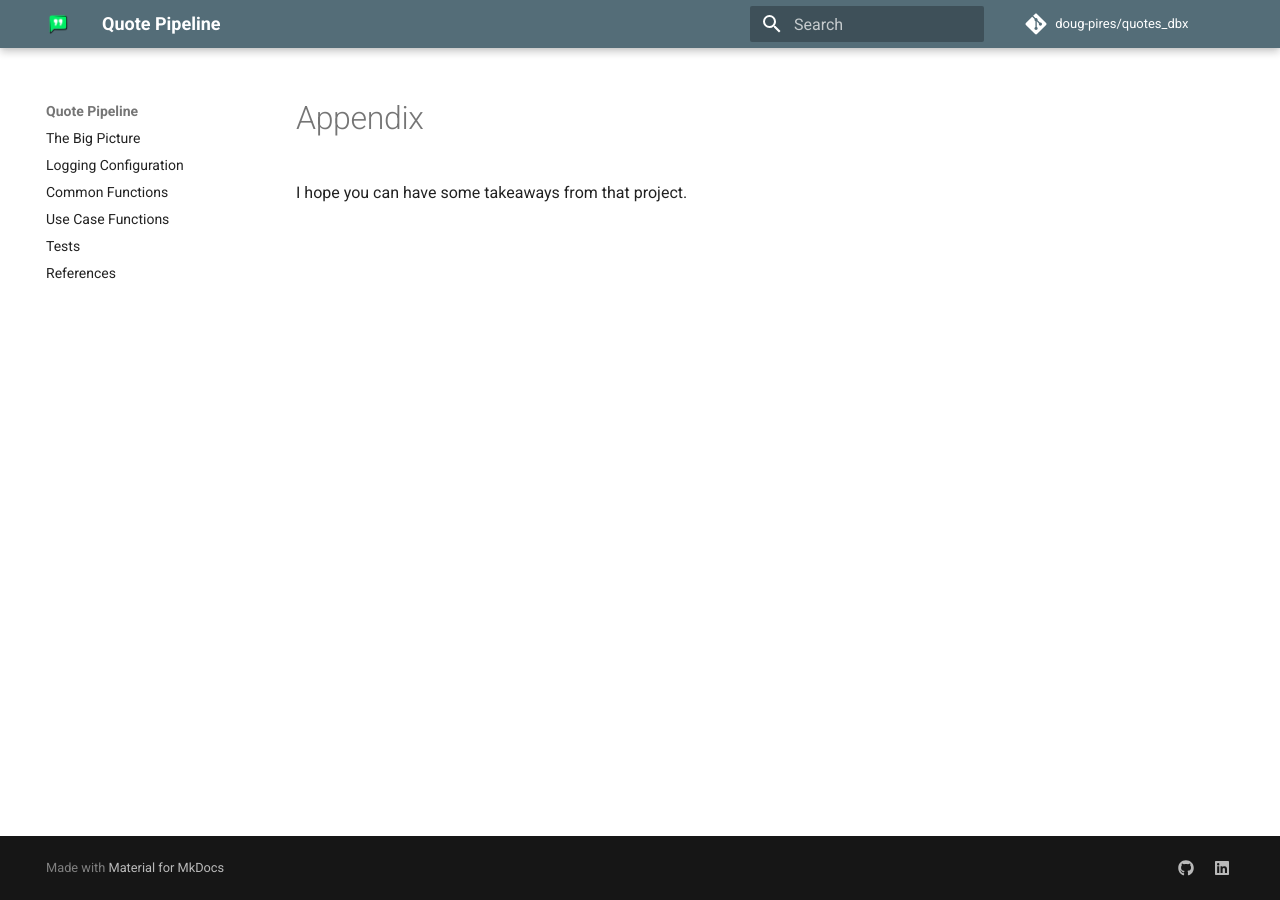
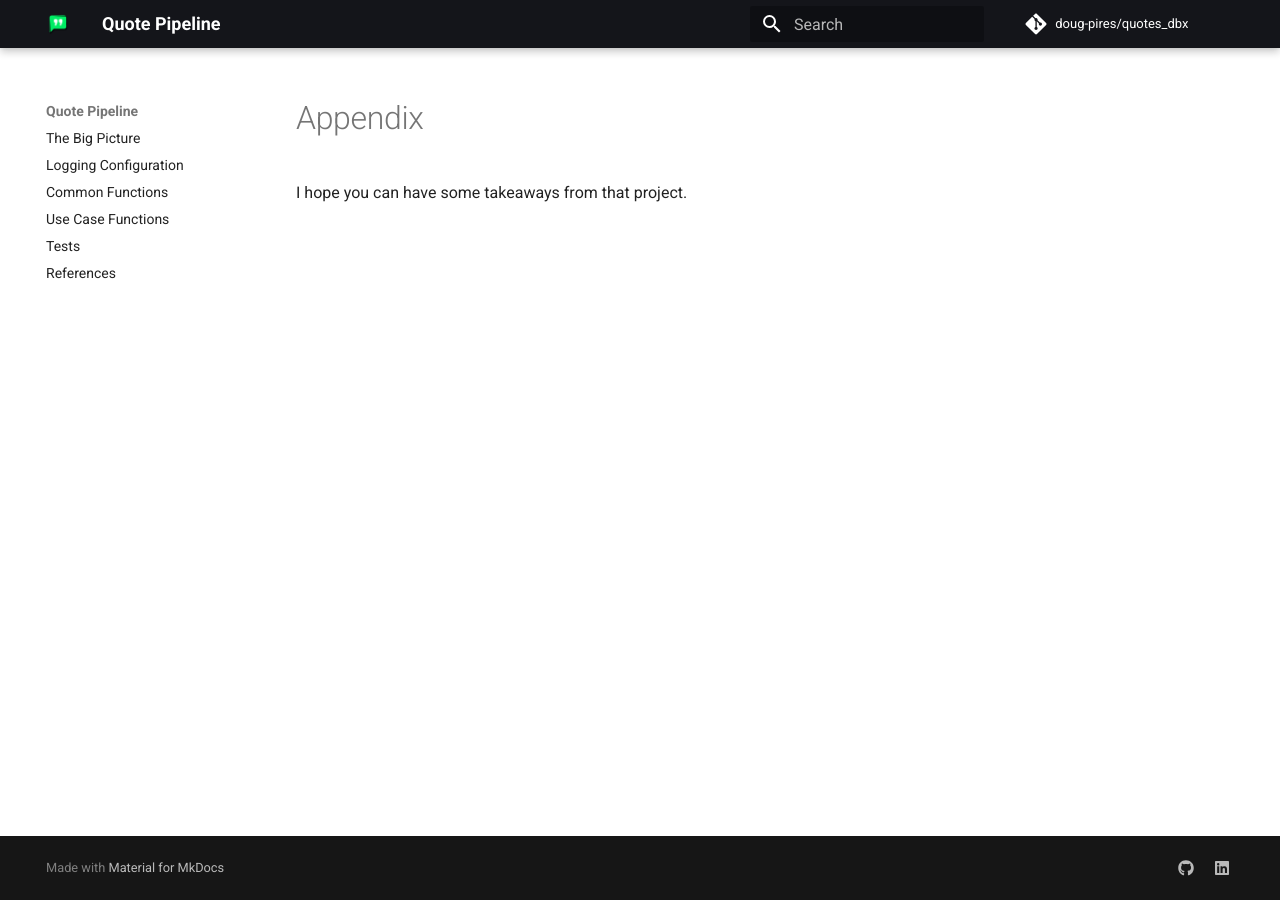
Before and after one commit to doug-pires/quotes_dbx, an MkDocs documentation site: the page built from docs/appendix.md, in a window 1280 px wide. Built offline with MkDocs 1.6.1 and Material for MkDocs 9.7.7, drawn with Linux system fonts in a browser that asks for light colours; comment, search, counter and statistics services are not loaded.

Commit message:
refactor: Working on README.md

```diff
--- a/mkdocs.yml
+++ b/mkdocs.yml
@@ -15,7 +15,7 @@ theme:
   name: material
   palette:
     scheme: default
-    primary: blue grey
+    primary: black
     accent: cyan
   logo: &logo assets/quotes_logo.png
   favicon: *logo
```
Also changed, not shown: 1 other file.
